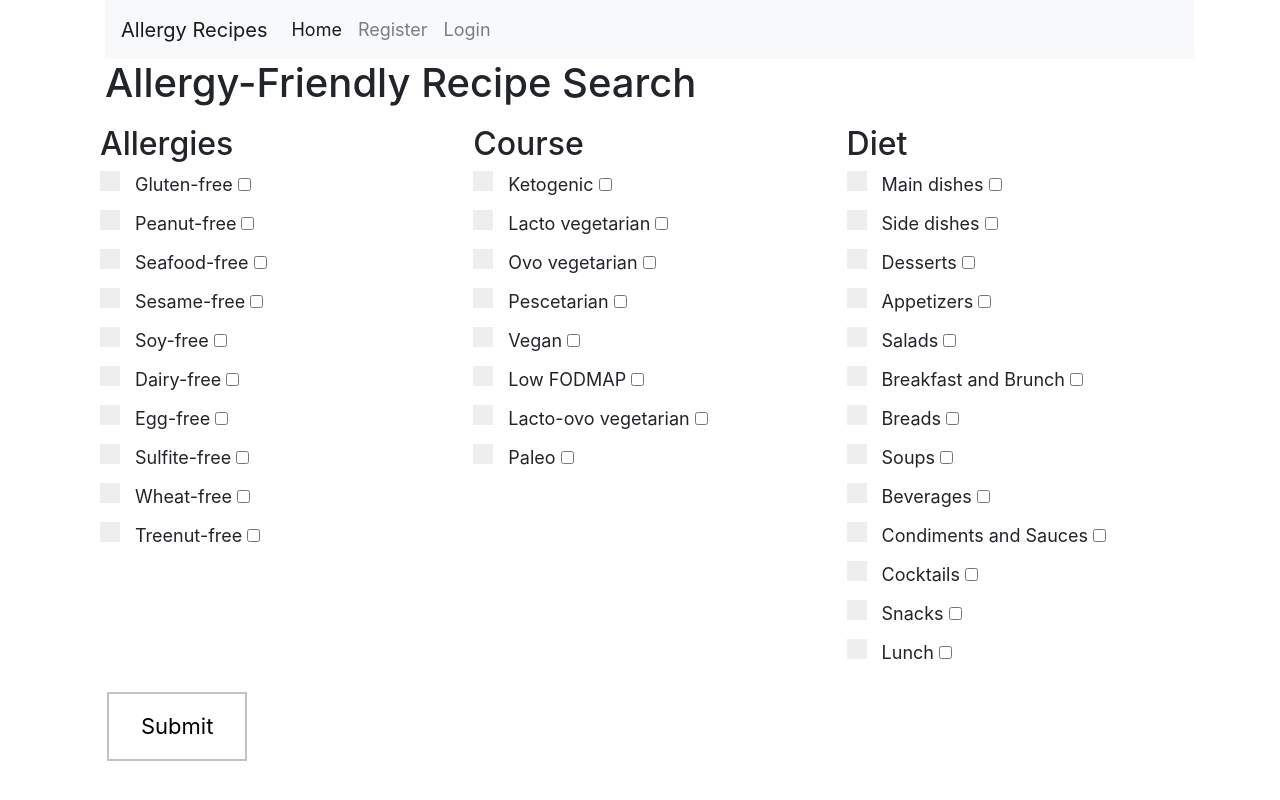
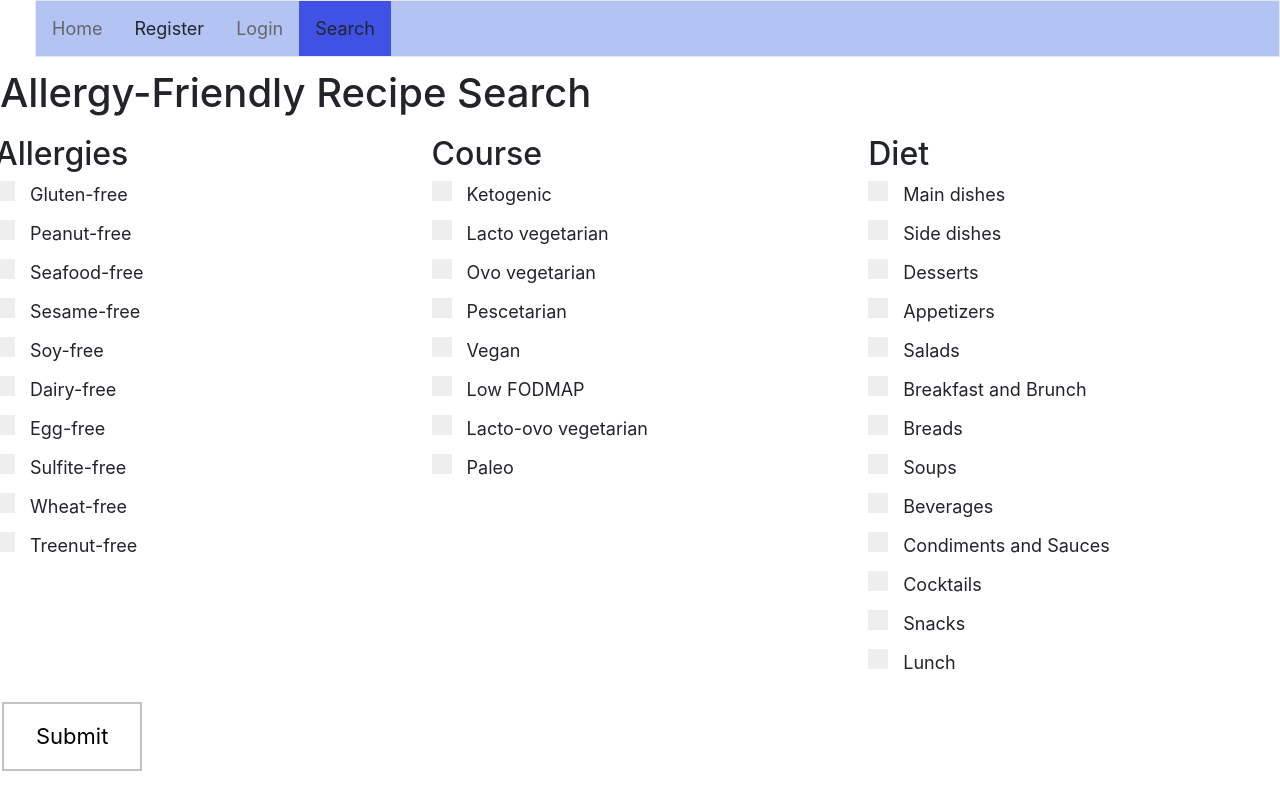
Before and after one commit to DaanSchueler/project, a Flask app: page /search in a window 1280 px wide. Run offline with Flask 2, Linux system fonts and the light colour scheme; some libraries are stand-ins or nearby versions.

Commit message:
search en register/login layout verbeterd

```diff
--- a/static/styles.css
+++ b/static/styles.css
@@ -120,11 +120,11 @@
     color: #495057;
 }
 /* The container */
-.container {
+.container1 {
   display: block;
   position: relative;
+  margin-bottom: 12px;
   padding-left: 35px;
-  margin-bottom: 12px;
   cursor: pointer;
   font-size: 18px;
   -webkit-user-select: none;
@@ -144,9 +144,17 @@
   background-color: #eee;
 }
 
+/* Hide the browser's default checkbox */
+.container1 input {
+  position: absolute;
+  opacity: 0;
+  cursor: pointer;
+  height: 0;
+  width: 0;
+}
 
 /* When the checkbox is checked, add a blue background */
-.container input:checked ~ .checkmark {
+.container1 input:checked ~ .checkmark {
   background-color: #009933;
 }
 
@@ -158,12 +166,12 @@
 }
 
 /* Show the checkmark when checked */
-.container input:checked ~ .checkmark:after {
+.container1 input:checked ~ .checkmark:after {
   display: block;
 }
 
 /* Style the checkmark/indicator */
-.container .checkmark:after {
+.container1 .checkmark:after {
   left: 7px;
   top: 3px;
   width: 5px;
--- a/templates/search.html
+++ b/templates/search.html
@@ -12,70 +12,66 @@
 
 </head>
 <body>
-  <div class="container">
-    <nav class="navbar navbar-expand-lg navbar-light bg-light">
-                 <a class="navbar-brand" href="{{ url_for('index') }}"><span class="green">Allergy</span> <span class="red">Recipes</span></a>
-                    <button class="navbar-toggler" type="button" data-toggle="collapse" data-target="#navbarNav" aria-controls="navbarNav" aria-expanded="false" aria-label="Toggle navigation">
-    <span class="navbar-toggler-icon"></span>
-    </button>
-    <div class="collapse navbar-collapse" id="navbarNav">
-    <div class="navbar-nav">
-      <a class="nav-item nav-link active" href="{{ url_for('index') }}">Home <span class="sr-only">(current)</span></a>
-      <a class="nav-item nav-link" href="{{ url_for('register') }}">Register</a>
-      <a class="nav-item nav-link" href="{{ url_for('login') }}">Login</a>
+<div class="container1">
+      <ul>
+  <li><a href="{{ url_for('index') }}">Home</a></li>
+  <li><a class="{{ url_for('register') }}">Register</a></li>
+  <li><a href="{{ url_for('login') }}">Login</a></li>
+  <li><a class="active"="{{ url_for('search') }}">Search</a></li>
+
+</ul>
   </div>
-</nav>
 <form action="{{ url_for('search') }}" method="post">
 <h1>Allergy-Friendly Recipe Search</h1>
 <div class="row">
   <div class="column">
   <h2>Allergies</h2>
-  <label class="container">Gluten-free
+  <label class="container1">Gluten-free
   <input type="checkbox" name="Gluten-free" value="393^Gluten-Free">
   <span class="checkmark"></span>
   </label>
 
-  <label class="container">Peanut-free
+  <label class="container1">Peanut-free
   <input type="checkbox" name= "Peanut-free" value="394^Peanut-Free">
   <span class="checkmark"></span>
   </label>
 
-  <label class="container">Seafood-free
+  <label class="container1">Seafood-free
   <input type="checkbox" name="Seafood-free" value="398^Seafood-Free">
   <span class="checkmark"></span>
   </label>
 
-  <label class="container">Sesame-free
+  <label class="container1">Sesame-free
   <input type="checkbox" name="Sesame-free" value="399^Sesame-Free">
   <span class="checkmark"></span>
   </label>
 
-  <label class="container">Soy-free
+  <label class="container1">Soy-free
   <input type="checkbox" name="Soy-free" value="400^Soy-Free">
   <span class="checkmark"></span>
 </label>
 
-<label class="container">Dairy-free
+<label class="container1">Dairy-free
   <input type="checkbox" name="Dairy-free" value="396^Dairy-Free">
   <span class="checkmark"></span>
 </label>
 
-<label class="container">Egg-free
+<label class="container1">Egg-free
   <input type="checkbox" name="Egg-free" value="397^Egg-Free">
   <span class="checkmark"></span>
 </label>
 
-<label class="container">Sulfite-free
+<label class="container1">Sulfite-free
   <input type="checkbox" name="Sulfite-free" value="401^Sulfite-Free">
   <span class="checkmark"></span>
 </label>
 
-<label class="container">Wheat-free
+<label class="container1">Wheat-free
   <input type="checkbox" name="Wheat-free" value="392^Wheat-Free">
   <span class="checkmark"></span>
 </label>
 
-<label class="container">Treenut-free
+<label class="container1">Treenut-free
   <input type="checkbox" name="Tree nut-free" value="395^Tree Nut-Free">
   <span class="checkmark"></span>
 </label>
@@ -84,109 +80,109 @@
   <div class="column">
     <h2>Course</h2>
 
-   <label class="container">Ketogenic
+   <label class="container1">Ketogenic
   <input type="checkbox" name="Ketogenic" value="406^Ketogenic">
   <span class="checkmark"></span>
 </label>
 
-<label class="container">Lacto vegetarian
+<label class="container1">Lacto vegetarian
   <input type="checkbox" name="Lacto vegetarian" value="388^Lacto vegetarian">
   <span class="checkmark"></span>
 </label>
 
-<label class="container">Ovo vegetarian
+<label class="container1">Ovo vegetarian
   <input type="checkbox" name="Ovo vegetarian" value="389^Ovo vegetarian">
   <span class="checkmark"></span>
 </label>
 
-<label class="container">Pescetarian
+<label class="container1">Pescetarian
   <input type="checkbox" name="Pescetarian" value="390^Pescetarian">
   <span class="checkmark"></span>
 </label>
 
-<label class="container">Vegan
+<label class="container1">Vegan
   <input type="checkbox" name="Vegan" value="386^Vegan">
   <span class="checkmark"></span>
 </label>
 
-<label class="container">Low FODMAP
+<label class="container1">Low FODMAP
   <input type="checkbox" name="Low FODMAP" value="408^Low FODMAP">
   <span class="checkmark"></span>
 </label>
 
-<label class="container">Lacto-ovo vegetarian
+<label class="container1">Lacto-ovo vegetarian
   <input type="checkbox" name="Lacto-ovo vegetarian" value="387^Lacto-ovo vegetarian">
   <span class="checkmark"></span>
 </label>
 
-<label class="container">Paleo
+<label class="container1">Paleo
   <input type="checkbox" name="Paleo" value="403^Paleo">
   <span class="checkmark"></span>
 </label>
   </div>
   <div class="column">
     <h2>Diet</h2>
-    <label class="container">Main dishes
+    <label class="container1">Main dishes
   <input type="checkbox" name="Main Dishes" value="course^course-Main Dishes">
   <span class="checkmark"></span>
 </label>
 
-<label class="container">Side dishes
+<label class="container1">Side dishes
   <input type="checkbox">
   <span class="checkmark"></span>
 </label>
 
-<label class="container">Desserts
+<label class="container1">Desserts
   <input type="checkbox" name="Desserts" value="course^course-Desserts">
   <span class="checkmark"></span>
 </label>
 
-<label class="container">Appetizers
+<label class="container1">Appetizers
   <input type="checkbox" name="Appetizers" value="course^course-Appetizers">
   <span class="checkmark"></span>
 </label>
 
-<label class="container">Salads
+<label class="container1">Salads
   <input type="checkbox" name="Salads" value="course^course-Salads">
   <span class="checkmark"></span>
 </label>
 
-<label class="container">Breakfast and Brunch
+<label class="container1">Breakfast and Brunch
   <input type="checkbox" name="Breakfast and Brunch" value="course^course-Breakfast and Brunch">
   <span class="checkmark"></span>
 </label>
 
-<label class="container">Breads
+<label class="container1">Breads
   <input type="checkbox" name="Breads" value="course^course-Breads">
   <span class="checkmark"></span>
 </label>
 
-<label class="container">Soups
+<label class="container1">Soups
   <input type="checkbox" name="Soups" value="course^course-Soups">
   <span class="checkmark"></span>
 </label>
 
-<label class="container">Beverages
+<label class="container1">Beverages
   <input type="checkbox" name="Beverages" value="course^course-Beverages">
   <span class="checkmark"></span>
 </label>
 
-<label class="container">Condiments and Sauces
+<label class="container1">Condiments and Sauces
   <input type="checkbox" name="Condiments and Sauces" value="course^course-Condiments and Sauces">
   <span class="checkmark"></span>
 </label>
 
-<label class="container">Cocktails
+<label class="container1">Cocktails
   <input type="checkbox" name="Cocktails" value="course^course-Cocktails">
   <span class="checkmark"></span>
 </label>
 
-<label class="container">Snacks
+<label class="container1">Snacks
   <input type="checkbox" name="Snacks" value="course^course-Snacks">
   <span class="checkmark"></span>
 </label>
 
-<label class="container">Lunch
+<label class="container1">Lunch
   <input type="checkbox" name="Lunch" value="course^course-Lunch">
   <span class="checkmark"></span>
 </label>
```
